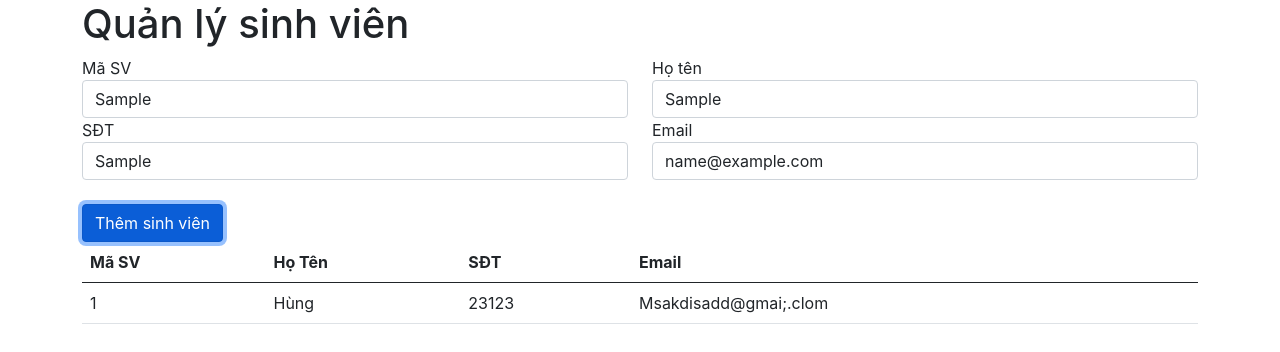
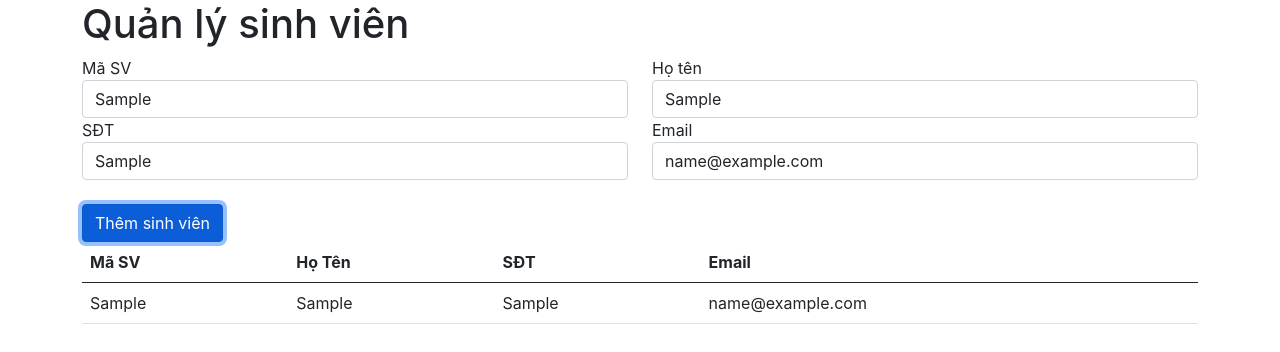
Before and after one commit to HungTrinhIT/DBP-CI-D10, a React (Create React App) app in the folder react-test/: page / in a window 1280 px wide. Both pictures are taken after typing "Sample", "Sample", "Sample", "name@example.com" into the empty fields and a click on the button "Thêm sinh viên". Shown: the top 352 px of the page. Built offline with nearby package versions, Linux system fonts and the light colour scheme.

Commit message:
Update StudentTable.js

```diff
--- a/react-test/src/StudentManagement/StudentTable.js
+++ b/react-test/src/StudentManagement/StudentTable.js
@@ -2,6 +2,8 @@ import React, { Component } from "react";
 
 export default class StudentTable extends Component {
   render() {
+    // Destructering mảng students
+    const { students } = this.props;
     return (
       <div>
         <table className="table">
@@ -14,12 +16,21 @@ export default class StudentTable extends Component {
             </tr>
           </thead>
           <tbody>
-            <tr>
-              <td>1</td>
-              <td>Hùng</td>
-              <td>23123</td>
-              <td>Msakdisadd@gmai;.clom</td>
-            </tr>
+            {students.length > 0 ? (
+              students.map((studentItem, index) => {
+                const { email, fullname, phoneNumber, id } = studentItem;
+                return (
+                  <tr key={index}>
+                    <td>{id}</td>
+                    <td>{fullname}</td>
+                    <td>{phoneNumber}</td>
+                    <td>{email}</td>
+                  </tr>
+                );
+              })
+            ) : (
+              <p>Chưa có học sinh nào , vui lòng thêm học sinh!</p>
+            )}
           </tbody>
         </table>
       </div>
```
